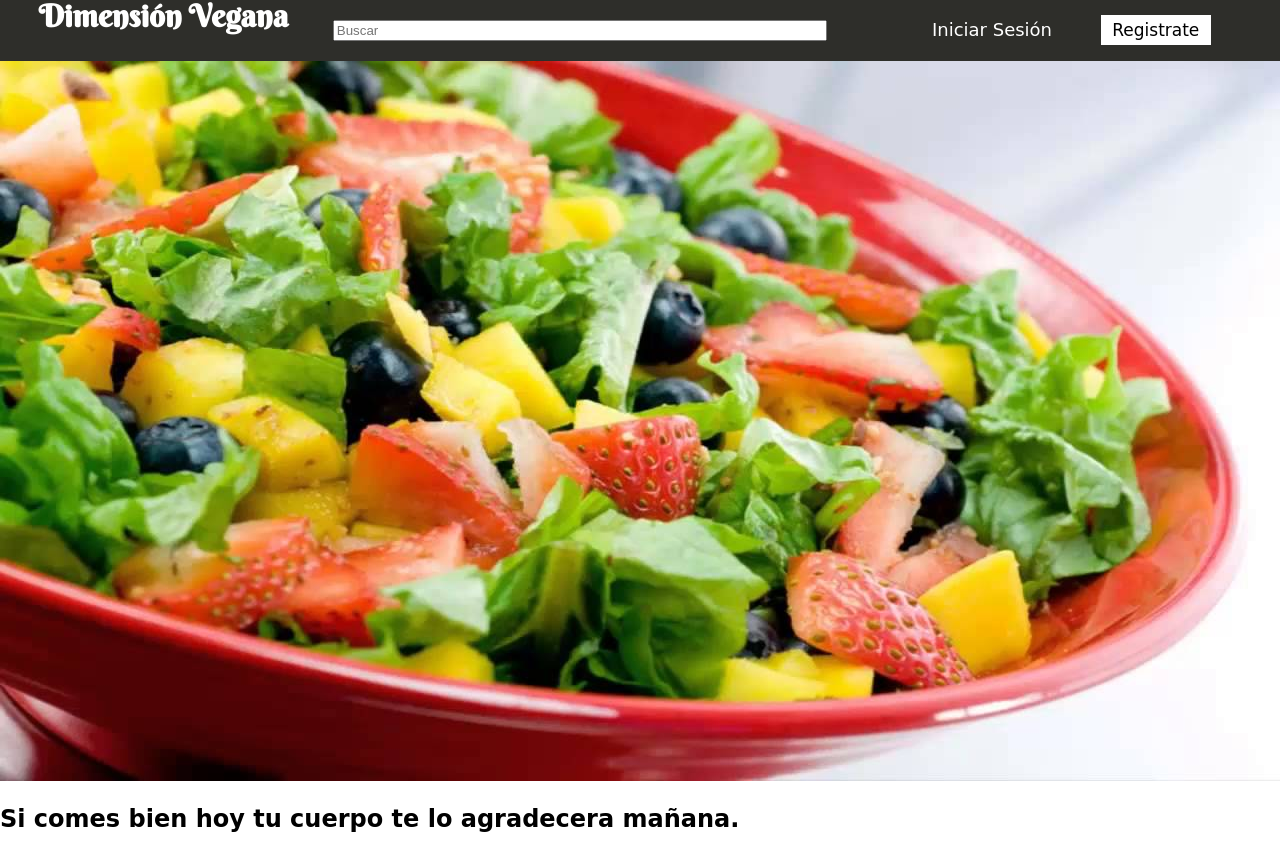
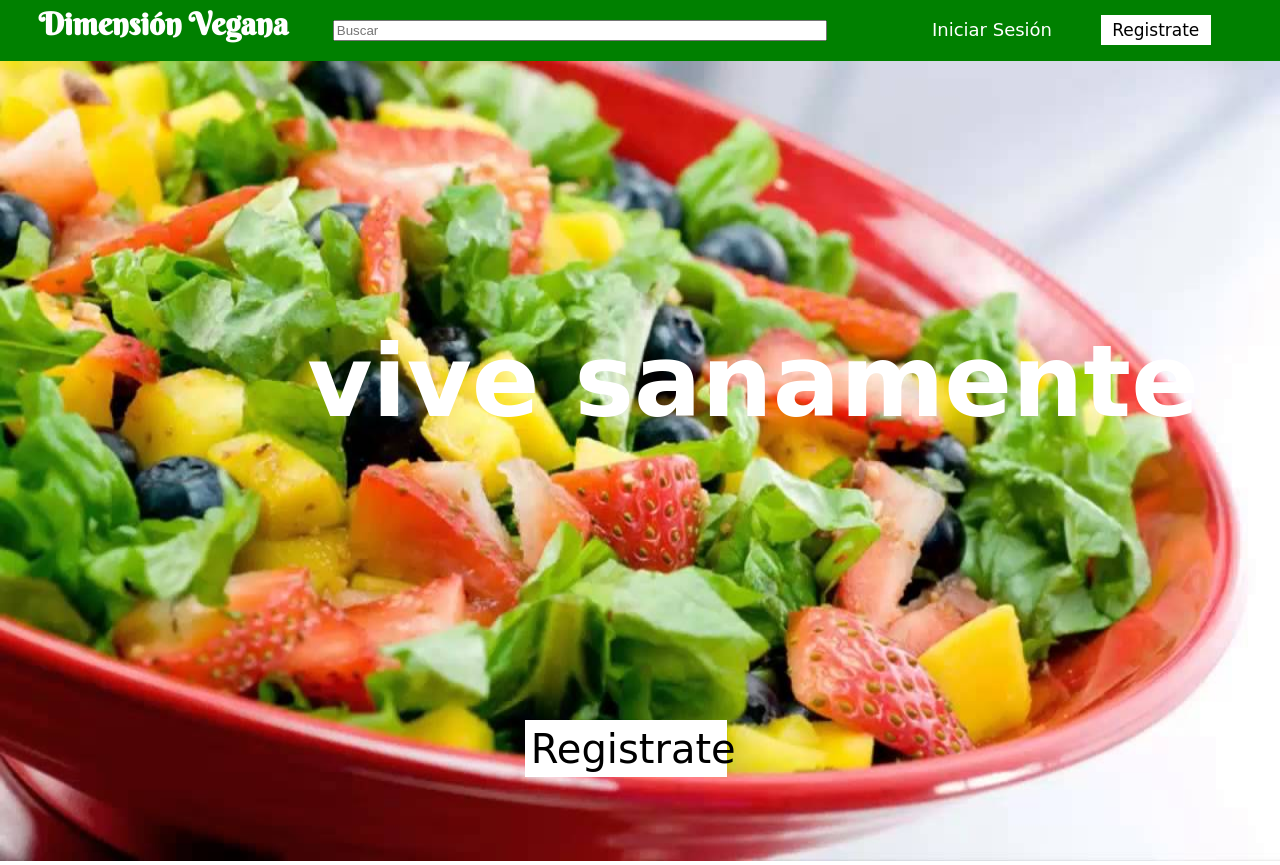
Before and after one commit to Priscilarojas/green-social, a plain HTML site: page views/home.html in a window 1280 px wide. Shown: the top 865 px of the page. Drawn offline with Linux system fonts and the light colour scheme; some icons are missing; a web font is replaced by a local one.

Commit message:
estructura html terminada

```diff
--- a/css/home.css
+++ b/css/home.css
@@ -1,13 +1,14 @@
 body {
   font-family: 'Patua One', cursive;
   margin: 0;
+  padding: 0;
 }
 
 ul {
   list-style: none;
   padding: 0;
   margin: 0;
-  background: #2e2e2a;
+  background: green;
   line-height: 60px;
 
 }
@@ -16,7 +17,7 @@ h1{
   font-family: 'Berkshire Swash', cursive;
   font-size: 31px;
   position: absolute;
-  top: -3%;
+  top: -2%;
   left: 3%;
   color: white;
 }
@@ -51,9 +52,23 @@ button{
   background:#fff;
   border:0px;
   }
-  .fondo{
-    background-color: red;
-    margin: 100%;
-    height: 100%;
+  .one{
+    top: 90%;
+    font-size: 40px;
+    width: 202px;
+    left: 41%;
+    height: 57px;
   }
-}
+  h2{
+    position: absolute;
+    text-align: center;
+    top: 30%;
+    left: 24%;
+    font-size: 100px;
+    color: #fff;
+
+  }
+  img{
+    width: 100%;
+    height: 100vh;
+  }
--- a/views/home.html
+++ b/views/home.html
@@ -8,24 +8,26 @@
     <link href="https://fonts.googleapis.com/css?family=Berkshire+Swash|Patua+One|Raleway" rel="stylesheet">
   </head>
   <body>
+
     <nav>
      <ul>
        <li><a href="#">Iniciar Sesión</a></li>
        <button type="button">Registrate</button>
+       <button class="one" type="button">Registrate</button>
      <ul>
        <div>
          <i class="glyphicon glyphicon-search"></i>
-         <input type="text" class="form-control" placeholder="Buscar" />
+         <input type="text" class="form-control" placeholder="Buscar">
        </div>
    </nav>
    <div>
      <h1>Dimensión Vegana</h1>
  </div>
-    <picture>
-       <img src="../assets/images/maxresdefault.jpg" alt="fonod">
-    </picture>
 
-        <h2>Si comes bien hoy tu cuerpo te lo agradecera mañana.</h2>
+ <picture>
+   <img src="../assets/images/maxresdefault.jpg">
+   <h2>vive sanamente</h2>
+ </picture>
 
 
   </body>
```
Also changed, not shown: assets/documents/home1.html (+10 -10 lines), assets/images/asparagus.jpg (renamed from assets/images/asparagus-2258013_1280-770x470.jpg), assets/images/santa-fe.jpg (renamed from assets/images/santa-fe-chopped-chicken-salad.jpg), assets/images/shutterstock.jpg (renamed from assets/images/shutterstock_236452591-1024x576.jpg), assets/images/zi3000.jpg (renamed from assets/images/zi3000-shutterstock-buddha-bowl.jpg).
